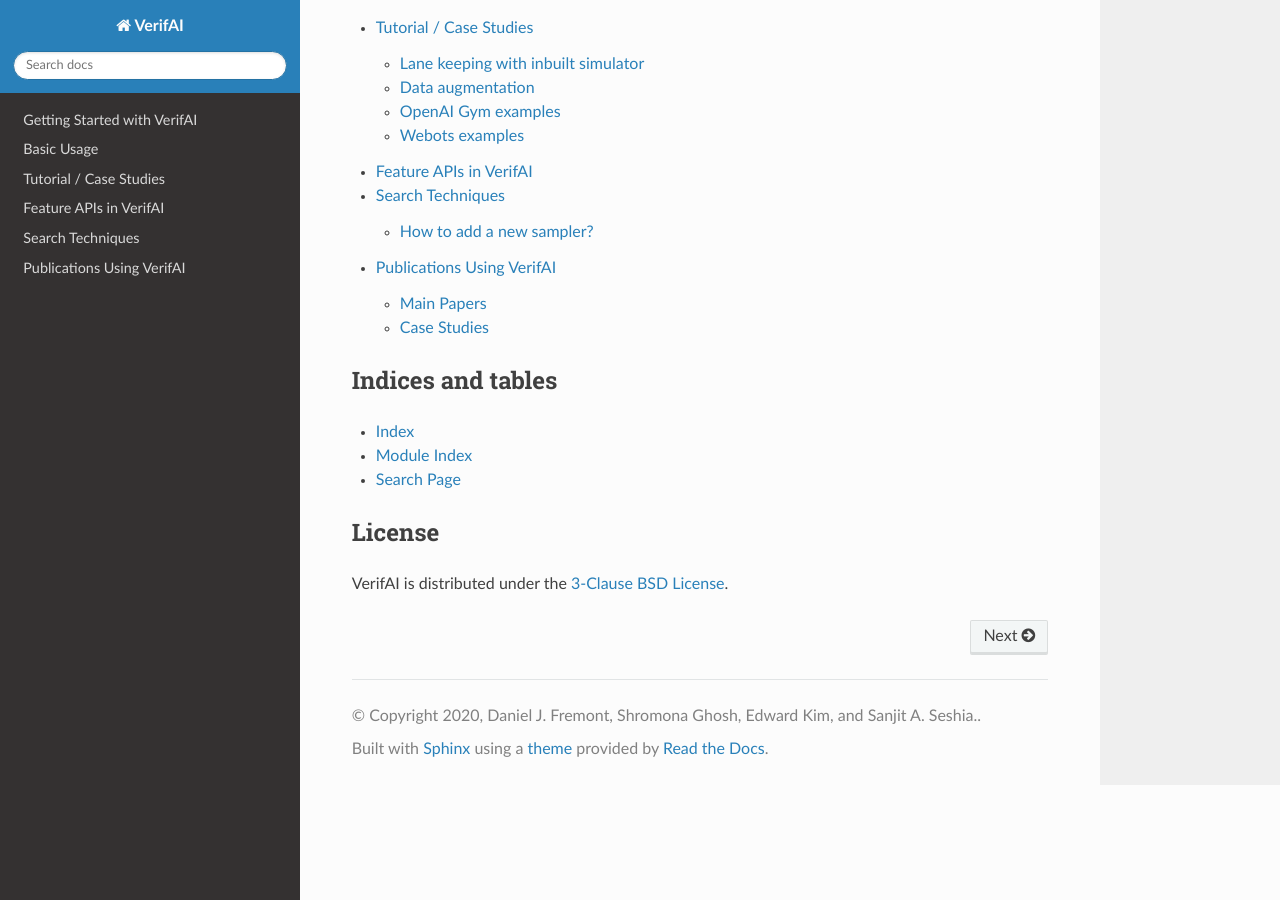
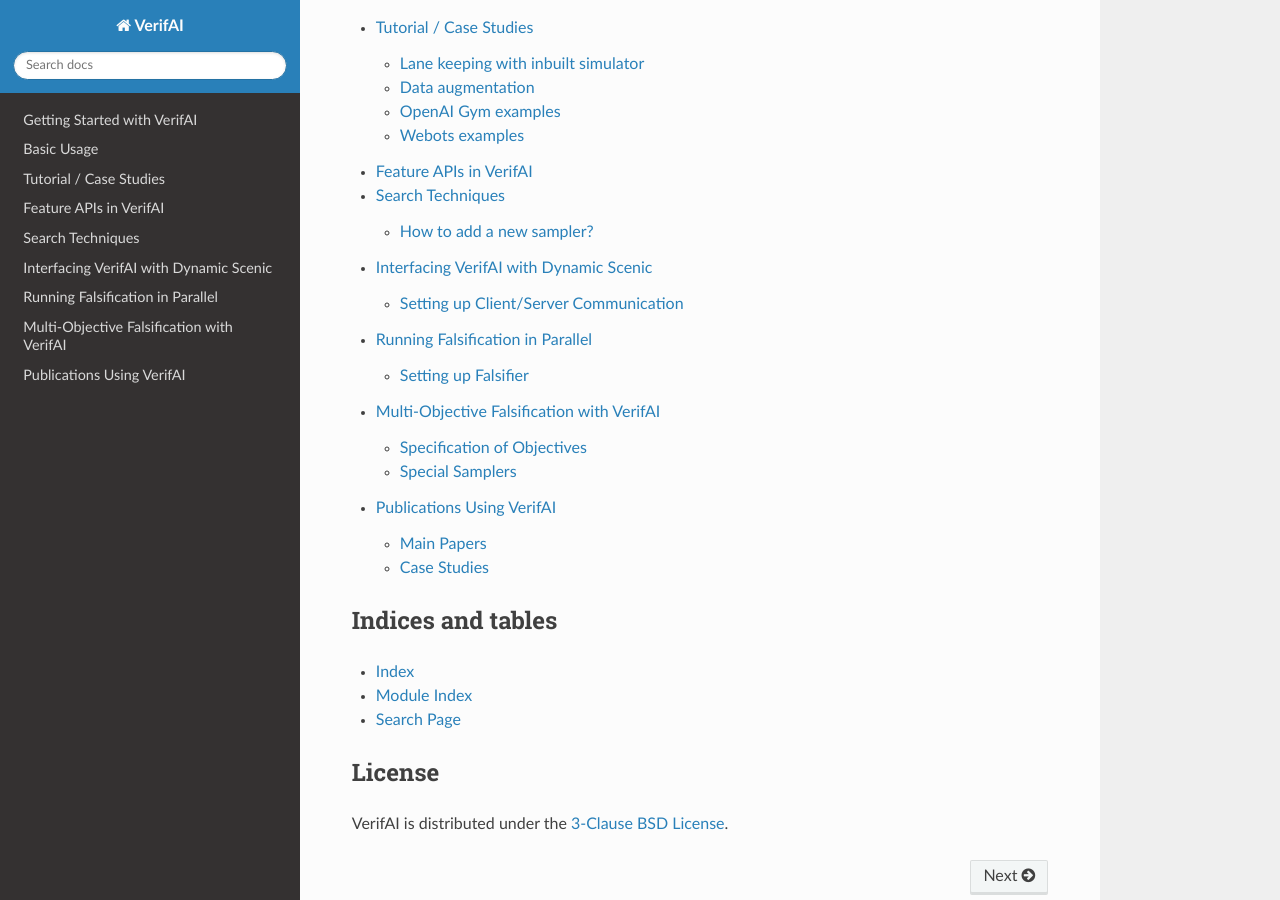
Before and after one commit to BerkeleyLearnVerify/VerifAI, a Sphinx documentation site: the page built from docs/index.rst, in a window 1280 px wide and 900 px high, scrolled down 728 px. Built offline with Sphinx 7.4.7 and the Read the Docs theme 2.0.0, drawn with Linux system fonts in a browser that asks for light colours; some of the changed lines change nothing that is shown.

Commit message:
Update documentation

```diff
--- /dev/null
+++ b/docs/dynamics.rst
@@ -0,0 +1,21 @@
+#######################################
+Interfacing VerifAI with Dynamic Scenic
+#######################################
+
+Setting up Client/Server Communication
+====================================================================
+
+The syntax for setting up a VerifAI falsifier with a dynamic Scenic script is very similar to the setup outlined in :doc:`Basic Usage <basic_usage>`.
+The major difference is that the maximum number of timesteps to run each simulation must be provided as an argument to the falsifier:
+
+.. code:: python
+
+    falsifier_params = DotMap(
+        n_iters=None,
+        save_error_table=True,
+        save_safe_table=True,
+        max_time=60,
+    )
+    server_options = DotMap(maxSteps=300, verbosity=0) # maximum number of timesteps to run each simulation.
+
+For an example of using dynamic Scenic with VerifAI, see the `Github repository <https://github.com/BerkeleyLearnVerify/VerifAI/tree/kesav-v/multi-objective/experiments>`_
--- a/docs/index.rst
+++ b/docs/index.rst
@@ -25,6 +25,9 @@
    tutorial
    feature_api
    samplers
+   dynamics
+   parallel_falsification
+   multi_objective
    publications
 
 
--- /dev/null
+++ b/docs/multi_objective.rst
@@ -0,0 +1,47 @@
+##########################################
+Multi-Objective Falsification with VerifAI
+##########################################
+
+Specification of Objectives
+===========================
+
+VerifAI now provides the ability to run falsification on multiple metrics at the same time. For example, consider the following VerifAI monitor:
+
+.. code:: python
+
+    from verifai.monitor import multi_objective_monitor
+
+    # The specification must assume multi_objective_monitor class
+    class distance_multi(multi_objective_monitor):
+        def __init__(self, num_objectives=1):
+            priority_graph = nx.DiGraph()
+            self.num_objectives = num_objectives
+            priority_graph.add_edge(0, 2)
+            priority_graph.add_edge(1, 3)
+            priority_graph.add_edge(2, 4)
+            priority_graph.add_edge(3, 4)
+            print(f'Initialized priority graph with {self.num_objectives} objectives')
+            def specification(simulation):
+                positions = np.array(simulation.result.trajectory)
+                # simulation.objects[0].carlaObject
+                # print(positions)
+                distances = positions[:, [0], :] - positions[:, 1:, :]
+                distances = np.linalg.norm(distances, axis=2)
+                rho = np.min(distances, axis=0) - 5
+                # print(rho)
+                return rho
+
+            super().__init__(specification, priority_graph)
+
+The monitor computes the distance between the ego vehicle and every other vehicle in the scenario and returns all of these distances. Note that the monitor class extends the ``multi_objective_monitor`` class, written specifically for vector-valued objectives.
+Additionally, a *rulebook* is defined in the ``priority_graph`` variable, which is a partial ordering over the metrics providing some pairwise information about which metrics are considered most important. This rulebook is encoded as a directed acyclic graph (DAG) using the `NetworkX library <https://networkx.org/>`_.
+
+Special Samplers
+================
+To mitigate issues with sensitivity to results of initial samples, VerifAI implements the *multi-armed bandit sampler*, an active sampler which uses the Upper Confidence Bound (UCB) algorithm to tradeoff exploration of new regions of the feature space as well as exploitation of previously found counterexamples. To use the multi-armed bandit sampler, simply include the following line in your Scenic script:
+
+.. code:: python
+
+    param verifaiSamplerType = 'mab'
+
+For an example of using multi-objective sampling, see the `Github repository <https://github.com/BerkeleyLearnVerify/VerifAI/tree/kesav-v/multi-objective/experiments>`_
--- /dev/null
+++ b/docs/parallel_falsification.md
@@ -0,0 +1,9 @@
+# Running Falsification in Parallel
+
+VerifAI now supports running falsification in parallel, with worker processes simultaneously running dynamic simulations of samples. This API uses the package [RAY](https://ray.io/) from UC Berkeley's RiSE lab, which provides encapsulation for process-level parallelism in Python.
+
+## Setting up Falsifier
+
+This is as simple as changing any line instantiating a `generic_falsifier` to `generic_parallel_falsifier`. An additional parameter accepted by the `generic_parallel_falsifier` class is `num_workers` which determines the number of parallel worker processes that run simulations. By default there are 5 parallel workers.
+
+For an example of using parallelizaed falsification, see the [Github repository](https://github.com/BerkeleyLearnVerify/VerifAI/tree/kesav-v/multi-objective/experiments)
```
